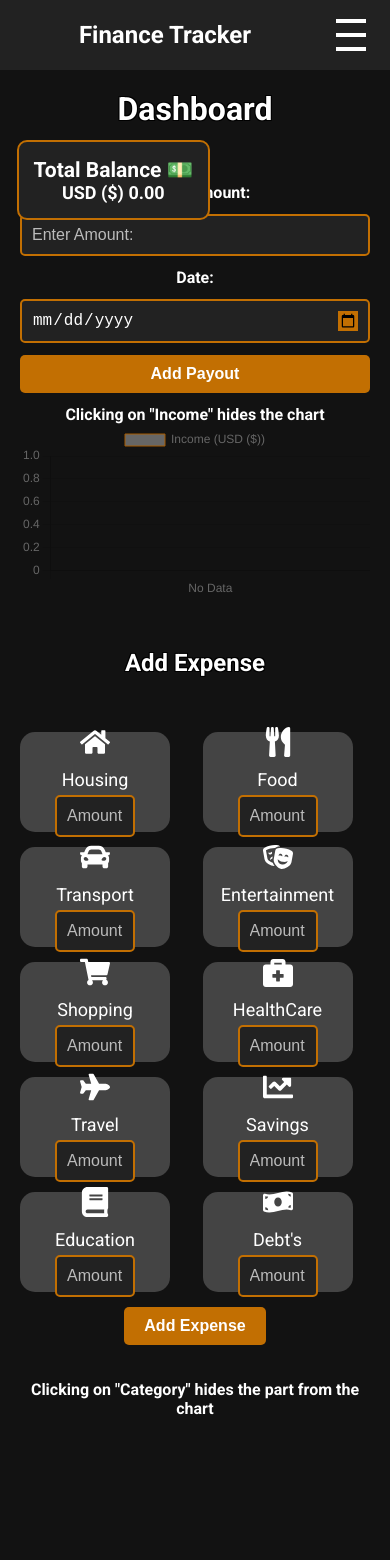
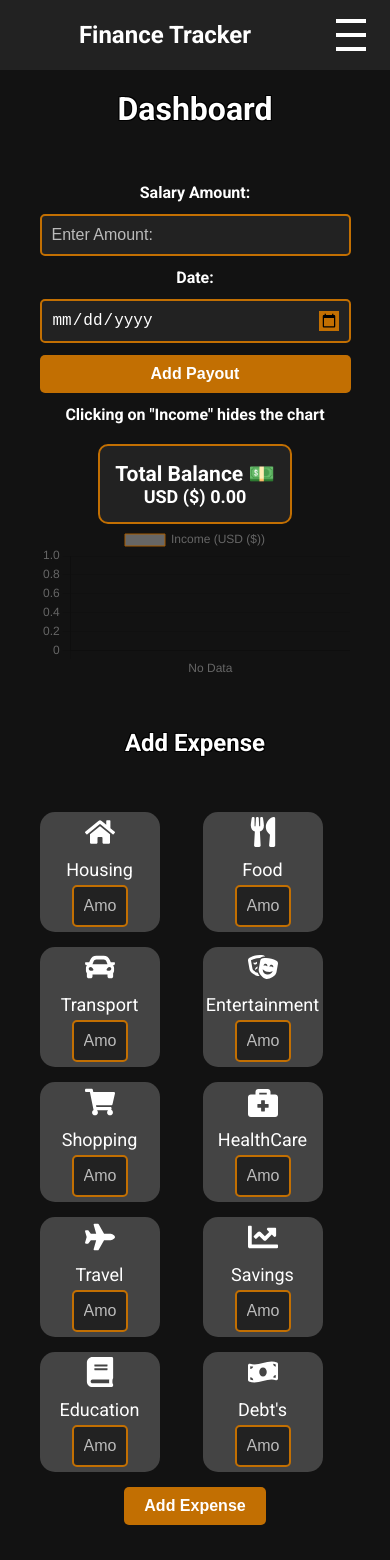
Before and after one commit to Dominik9123/finance-tracker, a React (Create React App) app: page / in a window 390 px wide. Shown: the top 1560 px of the page. Built offline with nearby package versions, Linux system fonts and the light colour scheme.

Commit message:
Adding responsive design for mobiles

```diff
--- a/src/pages/Dashboard.css
+++ b/src/pages/Dashboard.css
@@ -30,6 +30,7 @@ p {
 }
 
 .dashboard {
+   width: 90%;
     max-width: 500px;
     margin: auto;
     text-align: center;
@@ -93,8 +94,9 @@ button {
 
 .balance-wrapper {
   display: flex;
-  justify-content: center;
-  gap: 20px; /* Odstęp między „Total Balance” i „Annual Budget” */
+  flex-direction: column;
+  align-items: center;
+  gap: 20px;
 }
 
 .balance-container, .budget-box {
@@ -267,13 +269,26 @@ input[type="number"]::-webkit-outer-spin-button {
     background-color: #2ecc71;
   }
 
-  @media (max-width: 768px) {
+@media (max-width: 768px) {
     .expense-grid {
-      grid-template-columns: repeat(2, 1fr); /* 2 kolumny dla małych ekranów */
-      grid-template-rows: auto;
+      grid-template-columns: repeat(2, 1fr);
     }
 
     .expense-tile {
-      height: 100px;
+      height: 120px;
+      width: 120px;
     }
-  }
+
+    .balance-container {
+        position: relative;
+        top: auto;
+        right: auto;
+        margin-top: 20px;
+    }
+}
+
+@media (max-width: 480px) {
+    .expense-grid {
+      grid-template-columns: repeat(2, 1fr);
+    }
+}
--- a/src/pages/History.css
+++ b/src/pages/History.css
@@ -5,7 +5,7 @@
   color: white;
   border-radius: 10px;
   text-align: center;
-  width: 80%;
+  width: 90%;
   display: flex;
   flex-direction: column;
   align-items: center;
@@ -96,3 +96,20 @@
 .transaction-category, .transaction-date {
   font-size: 14px;
 }
+@media (max-width: 768px) {
+  .history-container {
+    width: 95%;
+    padding: 15px;
+  }
+
+  .transaction-item {
+    flex-direction: column;
+    align-items: center;
+    padding: 8px;
+  }
+
+  .filters {
+    flex-direction: column;
+    gap: 8px;
+  }
+}
```
